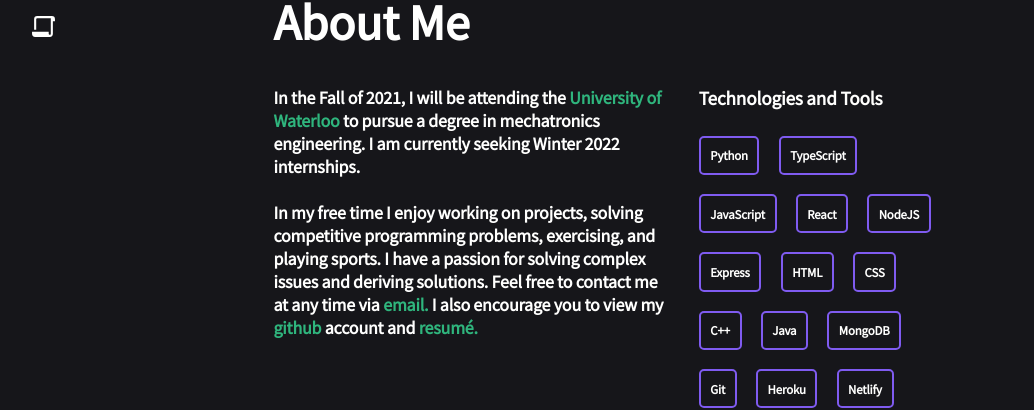
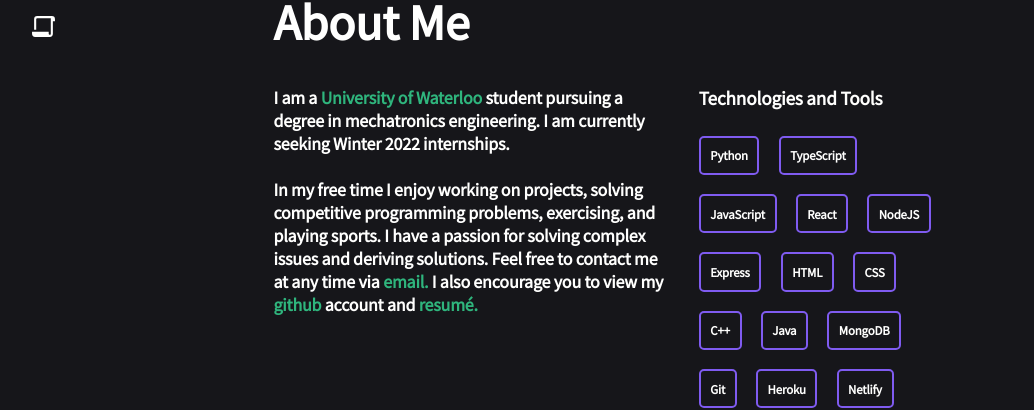
Before and after one commit to Tynasello/personal-portfolio, a React (Create React App) app: page /#/ in a window 1280 px wide. Shown: the part 674-1084 px from the top of the page, without its empty margins (21-1055 px from the left). Built offline with nearby package versions, Linux system fonts and the light colour scheme.

Commit message:
Editing content

```diff
--- a/src/components/About.tsx
+++ b/src/components/About.tsx
@@ -20,10 +20,9 @@ export const About: React.FC<AboutProps> = ({ id, classList }) => {
       <AboutContainer>
         <ContentSection>
           <ContentP>
-            In the Fall of 2021, I will be attending the{" "}
-            <HighlightSpan>University of Waterloo {}</HighlightSpan>
-            to pursue a degree in mechatronics engineering. I am currently
-            seeking Winter 2022 internships.
+            I am a <HighlightSpan>University of Waterloo </HighlightSpan>
+            student pursuing a degree in mechatronics engineering. I am
+            currently seeking Winter 2022 internships.
             <br />
             <br />
             In my free time I enjoy working on projects, solving competitive
```
